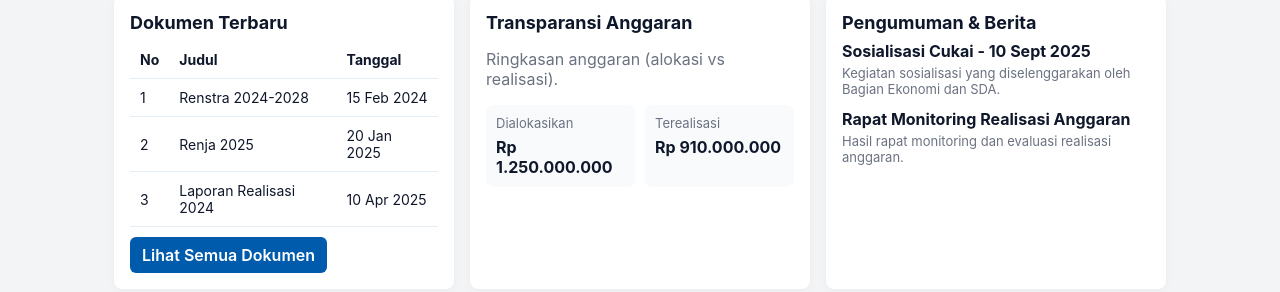
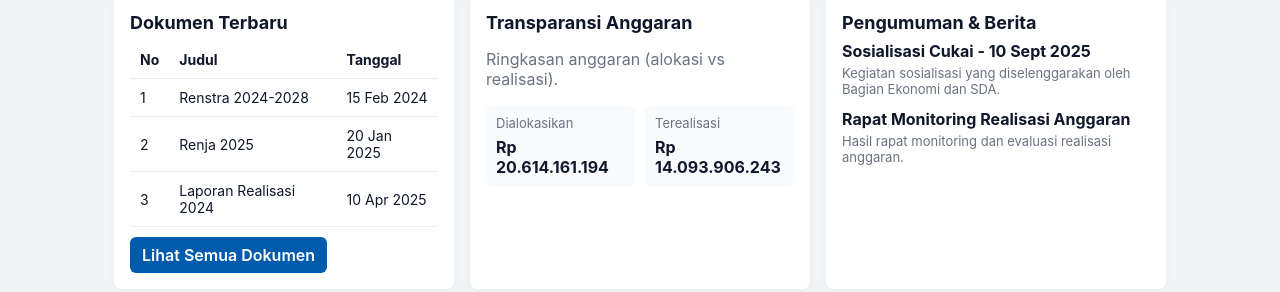
Before and after one commit to perencanaandankeuanganbagian-bit/infopublikperkeusetdako, a plain HTML site: page index.html in a window 1280 px wide. Shown: the part 564-856 px from the top of the page. Drawn offline with Linux system fonts and the light colour scheme.

Commit message:
Update budget summary values in index.html

```diff
--- a/index.html
+++ b/index.html
@@ -116,11 +116,11 @@
         <div style="display:flex;gap:10px;margin-top:10px">
           <div style="flex:1;padding:10px;background:#f8fafc;border-radius:8px">
             <div style="font-size:13px;color:var(--muted)">Dialokasikan</div>
-            <div style="font-weight:700;margin-top:6px">Rp 1.250.000.000</div>
+            <div style="font-weight:700;margin-top:6px">Rp 20.614.161.194</div>
           </div>
           <div style="flex:1;padding:10px;background:#f8fafc;border-radius:8px">
             <div style="font-size:13px;color:var(--muted)">Terealisasi</div>
-            <div style="font-weight:700;margin-top:6px">Rp 910.000.000</div>
+            <div style="font-weight:700;margin-top:6px">Rp 14.093.906.243</div>
           </div>
         </div>
       </div>
```
